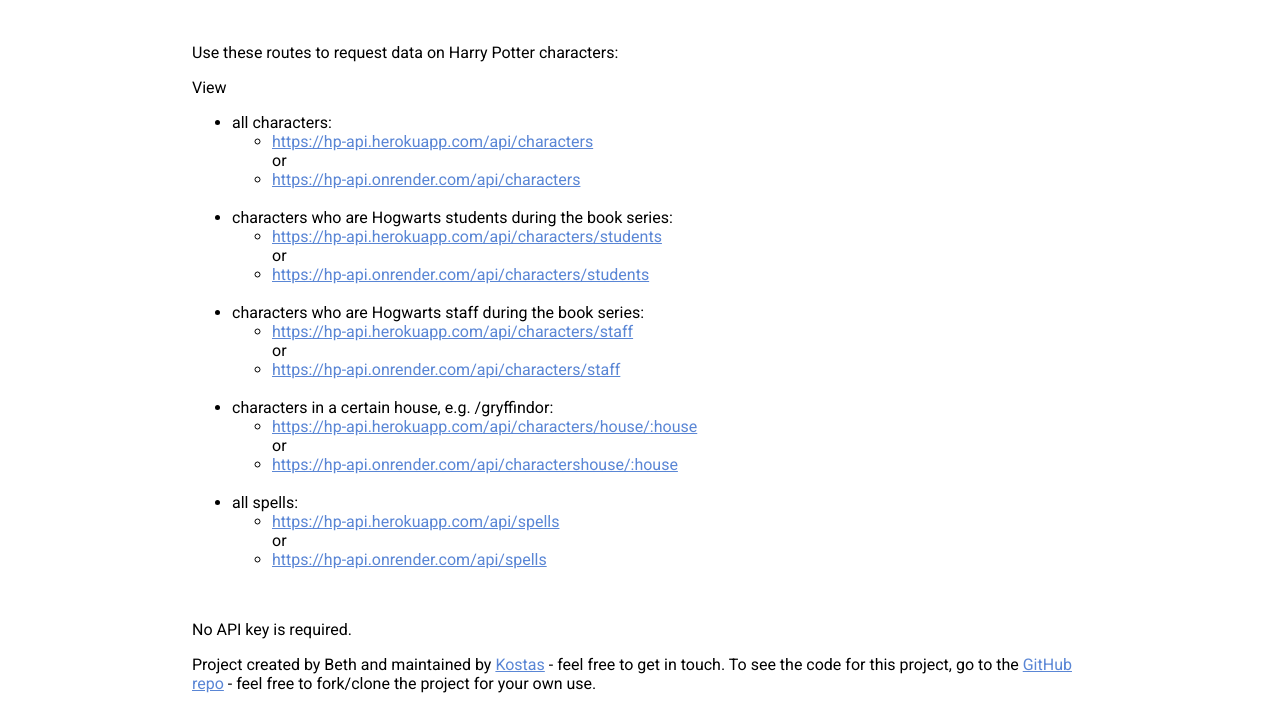
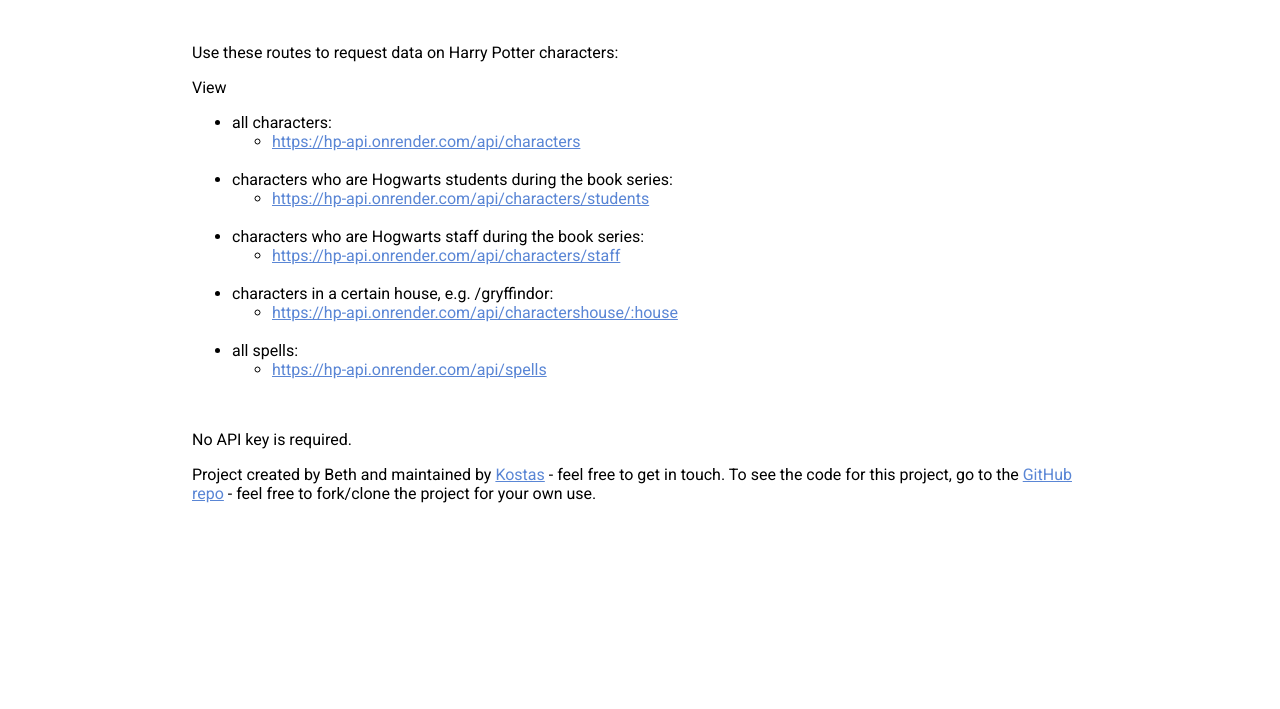
Before and after one commit to KostaSav/hp-api, a website: page public/index.html in a window 1280 px wide. Shown: the part 153-862 px from the top of the page. After the commit the page ends 800 px from the top, so only its background shows below. Drawn offline with Linux system fonts and the light colour scheme.

Commit message:
Remove heroku URLs

```diff
--- a/public/index.html
+++ b/public/index.html
@@ -15,35 +15,30 @@
     <ul>
     <li>all characters:
       <ul>
-        <li><a href="https://hp-api.herokuapp.com/api/characters">https://hp-api.herokuapp.com/api/characters</a></li> or
         <li><a href="https://hp-api.onrender.com/api/characters">https://hp-api.onrender.com/api/characters</a></li>
       </ul>
     </li>
     <br>
     <li>characters who are Hogwarts students during the book series:
       <ul>
-        <li><a href="https://hp-api.herokuapp.com/api/characters/students">https://hp-api.herokuapp.com/api/characters/students</a></li> or
         <li><a href="https://hp-api.onrender.com/api/characters/students">https://hp-api.onrender.com/api/characters/students</a></li>
       </ul>
     </li>
     <br>
     <li>characters who are Hogwarts staff during the book series:
       <ul>
-        <li><a href="https://hp-api.herokuapp.com/api/characters/staff">https://hp-api.herokuapp.com/api/characters/staff</a></li> or
         <li><a href="https://hp-api.onrender.com/api/characters/staff">https://hp-api.onrender.com/api/characters/staff</a></li>
       </ul>
     </li>
     <br>
     <li>characters in a certain house, e.g. /gryffindor:
       <ul>
-        <li><a href="https://hp-api.herokuapp.com/api/characters/house/gryffindor">https://hp-api.herokuapp.com/api/characters/house/:house</a></li> or
         <li><a href="https://hp-api.onrender.com/api/characters/house/gryffindor">https://hp-api.onrender.com/api/charactershouse/:house</a></li>
       </ul>
     </li>
     <br>
     <li>all spells:
       <ul>
-        <li><a href="https://hp-api.herokuapp.com/api/spells">https://hp-api.herokuapp.com/api/spells</a></li> or
         <li><a href="https://hp-api.onrender.com/api/spells">https://hp-api.onrender.com/api/spells</a></li>
       </ul>
     </li>
```
